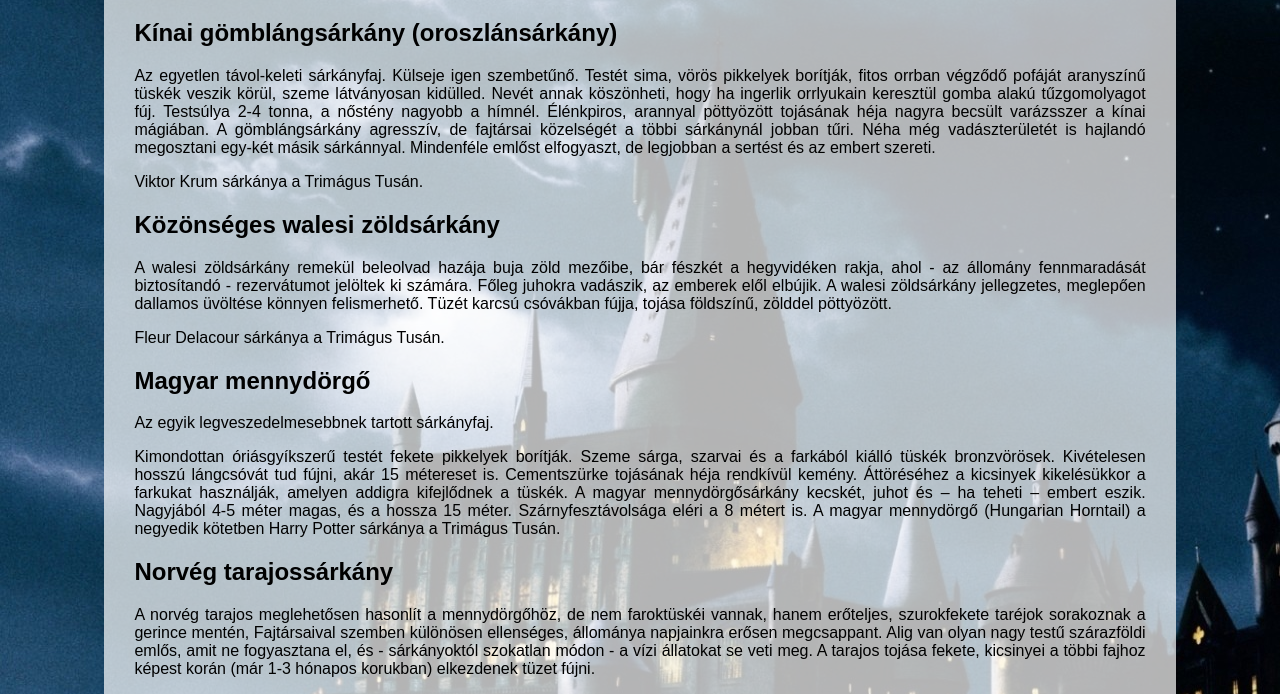
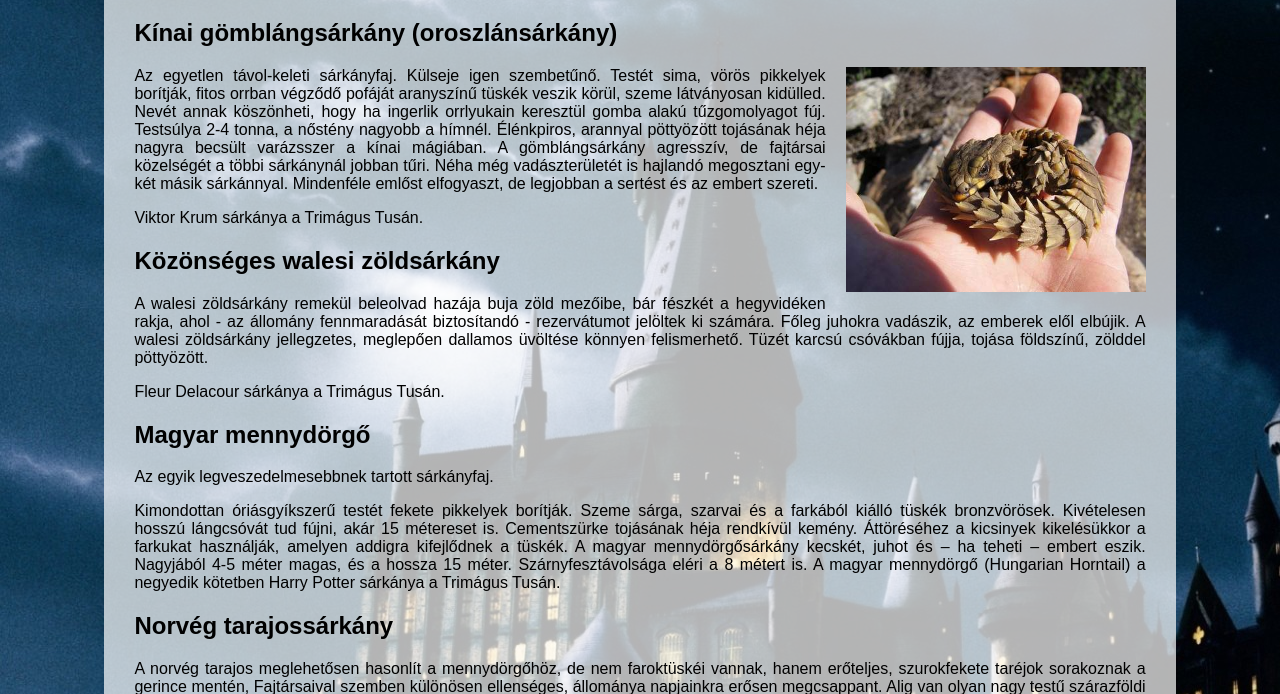
Before and after one commit to majorcs1337/sarkanyok, a plain HTML site: page index.html in a window 1280 px wide. Shown: the part 99-793 px from the top of the page. Drawn offline with Linux system fonts and the light colour scheme.

Commit message:
12. feladat

```diff
--- a/index.html
+++ b/index.html
@@ -9,6 +9,7 @@
     <div class="keret">
     <h1>Sárkányok</h1>
     <h2>Kínai gömblángsárkány (oroszlánsárkány)</h2>
+    <img src="kinaigombsarkany.jpg" title="Kínai gömbsárkány" class="jobbrakep">
     <p>Az egyetlen távol-keleti sárkányfaj. Külseje igen szembetűnő. Testét sima, vörös pikkelyek borítják, fitos orrban végződő pofáját aranyszínű tüskék veszik körül, szeme látványosan kidülled. Nevét annak köszönheti, hogy ha ingerlik orrlyukain keresztül gomba alakú tűzgomolyagot fúj. Testsúlya 2-4 tonna, a nőstény nagyobb a hímnél. Élénkpiros, arannyal pöttyözött tojásának héja nagyra becsült varázsszer a kínai mágiában. A gömblángsárkány agresszív, de fajtársai közelségét a többi sárkánynál jobban tűri. Néha még vadászterületét is hajlandó megosztani egy-két másik sárkánnyal. Mindenféle emlőst elfogyaszt, de legjobban a sertést és az embert szereti.</p>
 
     <p>Viktor Krum sárkánya a Trimágus Tusán.</p>
--- a/sarkanyok.css
+++ b/sarkanyok.css
@@ -20,6 +20,9 @@ a:hover {
 
 .jobbrakep {
     float: right;
+    width: 300px;
+    margin-bottom: 20px;
+    margin-left: 20px;
 }
 
 p {
```
